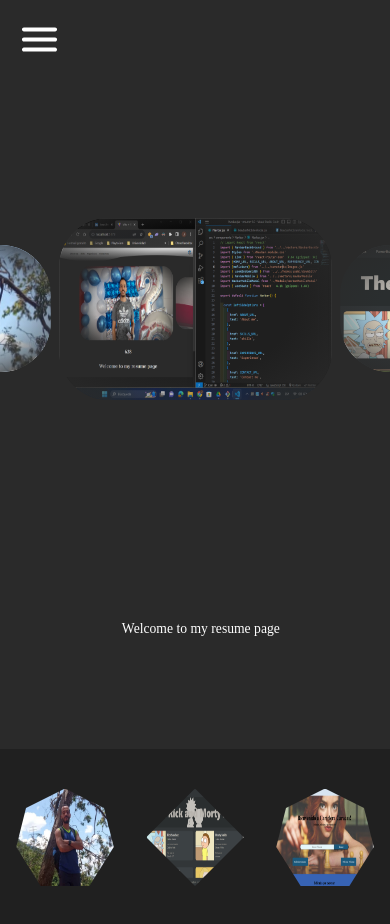
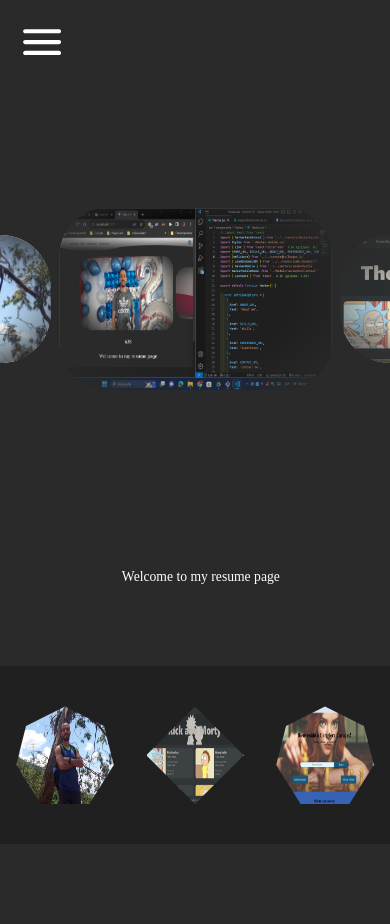
Before and after one commit to jose1Almonte/resume-2.0, a React (Vite) app: page / in a window 390 px wide. After the commit the page ends 844 px from the top, so only its background shows below. Built offline with nearby package versions, Linux system fonts and the light colour scheme; a web font is replaced by a local one.

Commit message:
height navbarMobile + HomePage on mobile

```diff
--- a/src/components/Navbar/Navbar.module.css
+++ b/src/components/Navbar/Navbar.module.css
@@ -11,10 +11,13 @@
 
 .navbarMobile {
     position:relative;
-    width: 10%;
-    min-width: 35px;
+    /* width: 10%;
+    min-width: 35px; */
+    height: 5vh;
     aspect-ratio: 1;
-    margin: 5%;
+    /* margin: 5%; */
+    margin: 2.5vh;
+    /* background-color: red; */
 }
 
 .vectorStyles {
--- a/src/pages/HomePage/HomePage.jsx
+++ b/src/pages/HomePage/HomePage.jsx
@@ -22,13 +22,12 @@ export function HomePage() {
 
     {/* <h1 className={Styles.welcomeMessage}>{windowWidth}</h1> */}
     <h1 className={Styles.welcomeMessage}>Welcome to my resume page</h1>
-    <div className={Styles.rowContainer}>
+
     <div className={Styles.row}>
       <Heptagon urlPage={EXPERIENCE_URL} urlImage={meOnAvila}/>
       <Rhombus urlPage={'https://rick-and-morty-site-78b94.web.app/'} urlImage={rm1}/>
       <Heptagon urlPage={'https://microproyecto2-e4653.web.app/'} urlImage={carteleraCaracas}/>
     </div>
     </div>
-    </div>
   )
 }
--- a/src/pages/HomePage/HomePage.module.css
+++ b/src/pages/HomePage/HomePage.module.css
@@ -7,7 +7,7 @@
 
 .giantBox {
     position: relative;
-    min-height: 100vh;
+    min-height: 90vh;
     overflow-x: hidden;
 }
 
@@ -17,8 +17,8 @@
 
 .welcomeMessage {
     text-align: center;
-    margin-top: 5vh;
-    margin-bottom: 5vh;
+    /* margin-top: 5vh; */
+    /* margin-bottom: 5vh; */
 }
 
 
```
